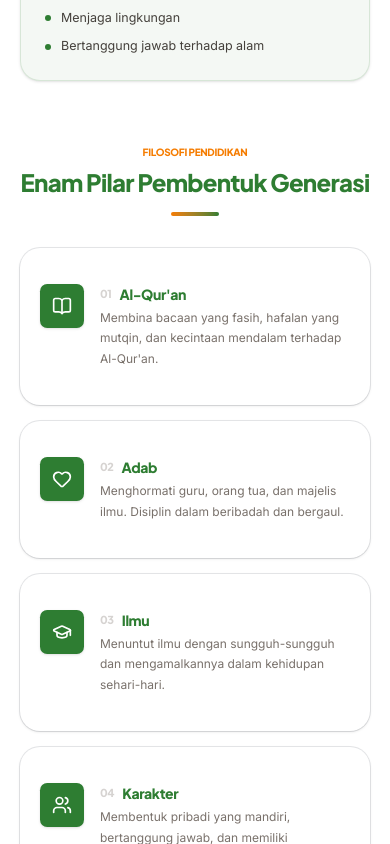
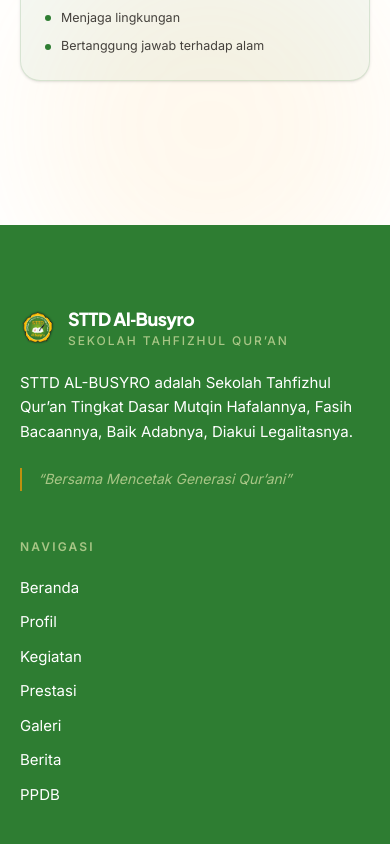
Before and after one commit to 234thtagzz/web-albusyro, a Next.js app: page /profil in a window 390 px wide. Shown: the part 8593-9437 px from the top of the page. Built offline with nearby package versions, Linux system fonts and the light colour scheme.

Commit message:
repair: news latest

```diff
--- a/src/app/page.tsx
+++ b/src/app/page.tsx
@@ -24,7 +24,6 @@
         <ProgramsBento />
         <Testimoni />
         <Admission ppdbInfo={ppdbInfo} />
-        <LatestNews />
       </main>
       <Footer ppdbInfo={ppdbInfo} />
     </>
--- a/src/app/profil/page.tsx
+++ b/src/app/profil/page.tsx
@@ -501,7 +501,7 @@
               Nilai Pendidikan
             </Badge>
             <h2 className="font-display mt-3 text-[24px] font-bold tracking-tight text-primary-1 sm:text-[28px]">
-              Tiga Pilar Relasi
+              Pilar Relasi
             </h2>
             <p className="mx-auto mt-2 max-w-lg text-[13px] leading-relaxed text-stone-500">
               Pendidikan holistik yang membentuk hubungan harmonis dengan Allah, sesama manusia, dan alam semesta.
@@ -532,45 +532,6 @@
           </div>
         </div>
 
-        {/* 6 Pilar */}
-        <div>
-          <div className="mx-auto max-w-xl text-center">
-            <p className="font-display text-[10px] font-bold uppercase tracking-[0.22em] text-secondary-1">
-              Filosofi Pendidikan
-            </p>
-            <h2 className="font-display mt-1 text-[24px] font-bold tracking-tight text-primary-1 sm:text-[28px]">
-              Enam Pilar Pembentuk Generasi
-            </h2>
-            <div className="mx-auto mt-3 h-1 w-12 rounded-full bg-gradient-to-r from-secondary-1 to-primary-1" />
-          </div>
-          <div className="mt-8 grid gap-4 sm:grid-cols-2 lg:grid-cols-3">
-            {school.values.map((v, i) => {
-              const Icon = iconMap[v.icon as IconName];
-              return (
-                <Card
-                  key={v.title}
-                  className="group rounded-[20px] border-primary-1/10 bg-white shadow-sm transition hover:-translate-y-1 hover:shadow-md hover:border-primary-1/20"
-                >
-                  <CardContent className="flex gap-4 p-5">
-                    <div className={`flex h-11 w-11 flex-shrink-0 items-center justify-center rounded-sm shadow-sm transition group-hover:scale-105 ${UNIFIED_ICON}`}>
-                      {Icon ? <Icon className="h-5 w-5" /> : <BookOpen className="h-5 w-5" />}
-                    </div>
-                    <div>
-                      <div className="flex items-center gap-2">
-                        <span className="font-display text-[11px] font-bold text-stone-300">
-                          {String(i + 1).padStart(2, "0")}
-                        </span>
-                        <p className="font-display text-[14px] font-bold text-primary-1">{v.title}</p>
-                      </div>
-                      <p className="mt-1 text-[12px] leading-[1.7] text-stone-500">{v.description}</p>
-                    </div>
-                  </CardContent>
-                </Card>
-              );
-            })}
-          </div>
-        </div>
-
       </div>
     </section>
   );
```
